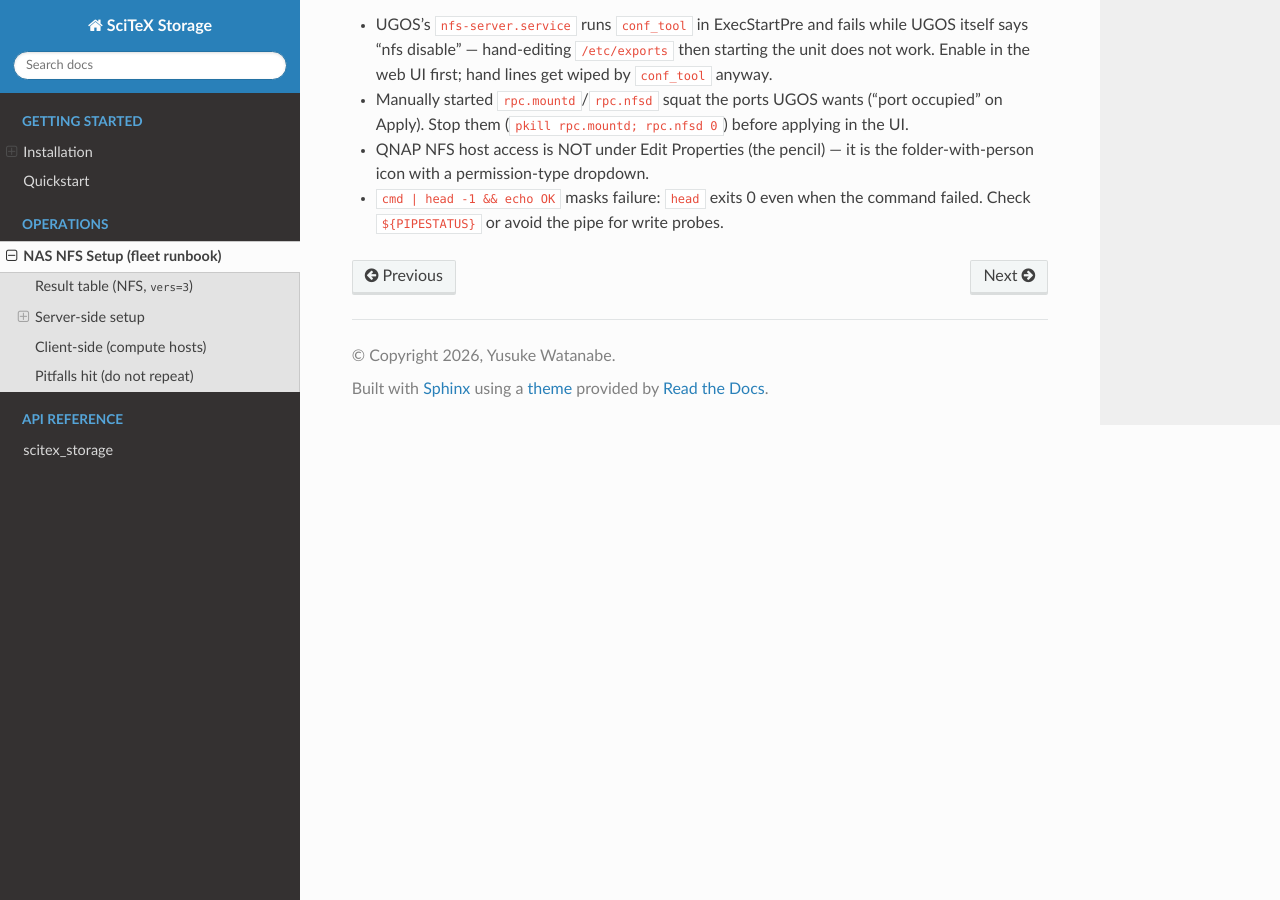
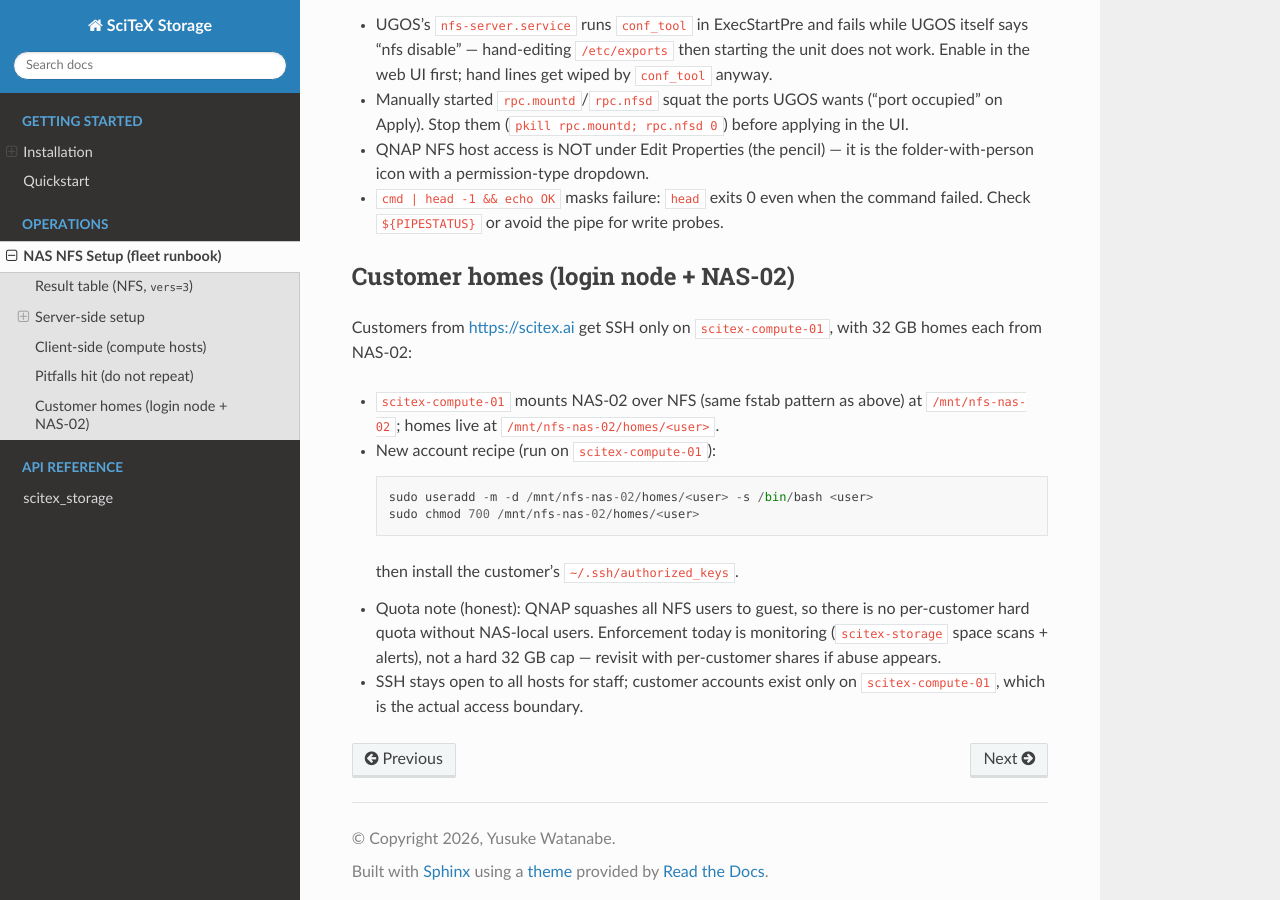
Before and after one commit to scitex-ai/scitex-storage, a Sphinx documentation site: the page built from docs/sphinx/nas-nfs-setup.rst, in a window 1280 px wide and 900 px high, scrolled down 1651 px. Built offline with Sphinx 7.4.7 and the Read the Docs theme 3.1.0, drawn with Linux system fonts in a browser that asks for light colours.

Commit message:
docs: add customer-homes recipe (login node 01 + NAS-02)

```diff
--- a/docs/sphinx/nas-nfs-setup.rst
+++ b/docs/sphinx/nas-nfs-setup.rst
@@ -109,3 +109,25 @@ Pitfalls hit (do not repeat)
 - ``cmd | head -1 && echo OK`` masks failure: ``head`` exits 0 even
   when the command failed. Check ``${PIPESTATUS}`` or avoid the pipe
   for write probes.
+
+Customer homes (login node + NAS-02)
+------------------------------------
+
+Customers from https://scitex.ai get SSH only on ``scitex-compute-01``,
+with 32 GB homes each from NAS-02:
+
+- ``scitex-compute-01`` mounts NAS-02 over NFS (same fstab pattern as
+  above) at ``/mnt/nfs-nas-02``; homes live at
+  ``/mnt/nfs-nas-02/homes/<user>``.
+- New account recipe (run on ``scitex-compute-01``)::
+
+    sudo useradd -m -d /mnt/nfs-nas-02/homes/<user> -s /bin/bash <user>
+    sudo chmod 700 /mnt/nfs-nas-02/homes/<user>
+
+  then install the customer's ``~/.ssh/authorized_keys``.
+- Quota note (honest): QNAP squashes all NFS users to guest, so there
+  is no per-customer hard quota without NAS-local users. Enforcement
+  today is monitoring (``scitex-storage`` space scans + alerts), not a
+  hard 32 GB cap — revisit with per-customer shares if abuse appears.
+- SSH stays open to all hosts for staff; customer accounts exist only
+  on ``scitex-compute-01``, which is the actual access boundary.
```
